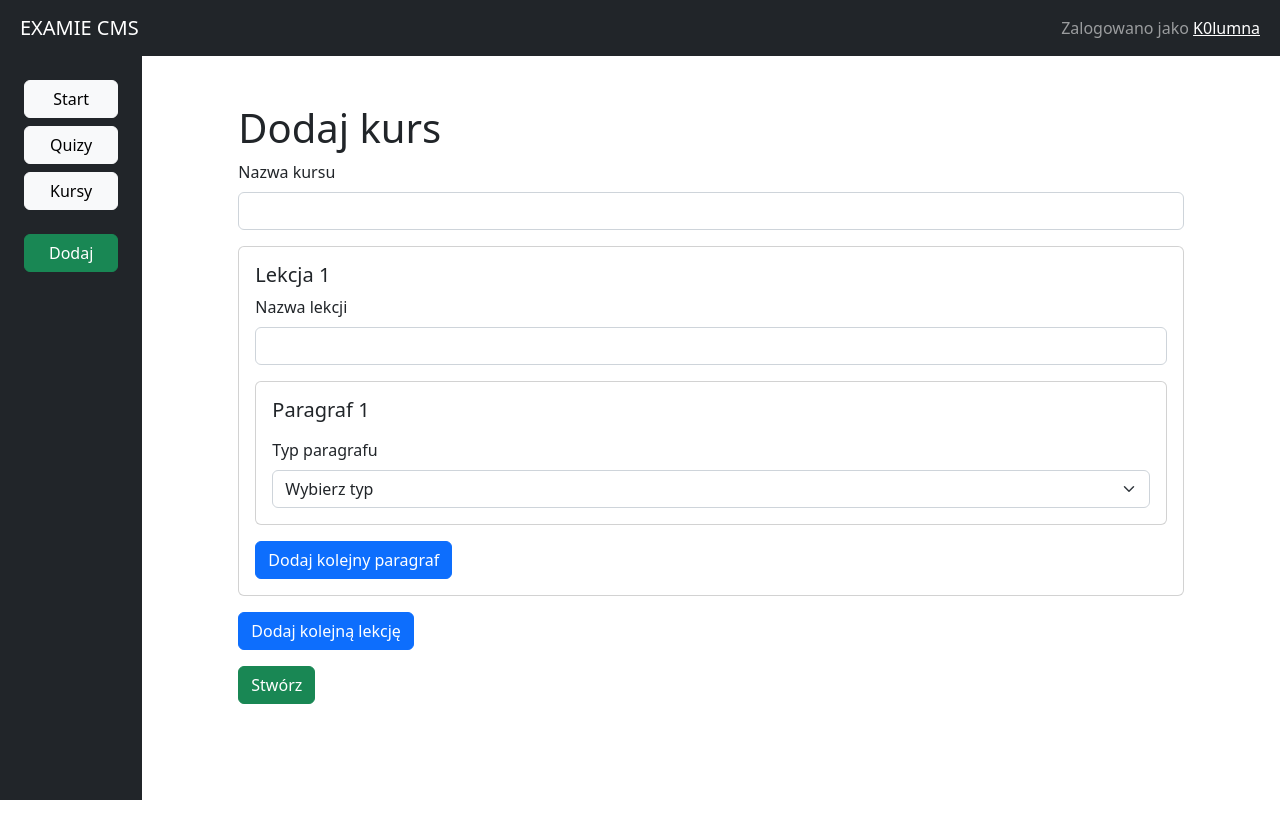
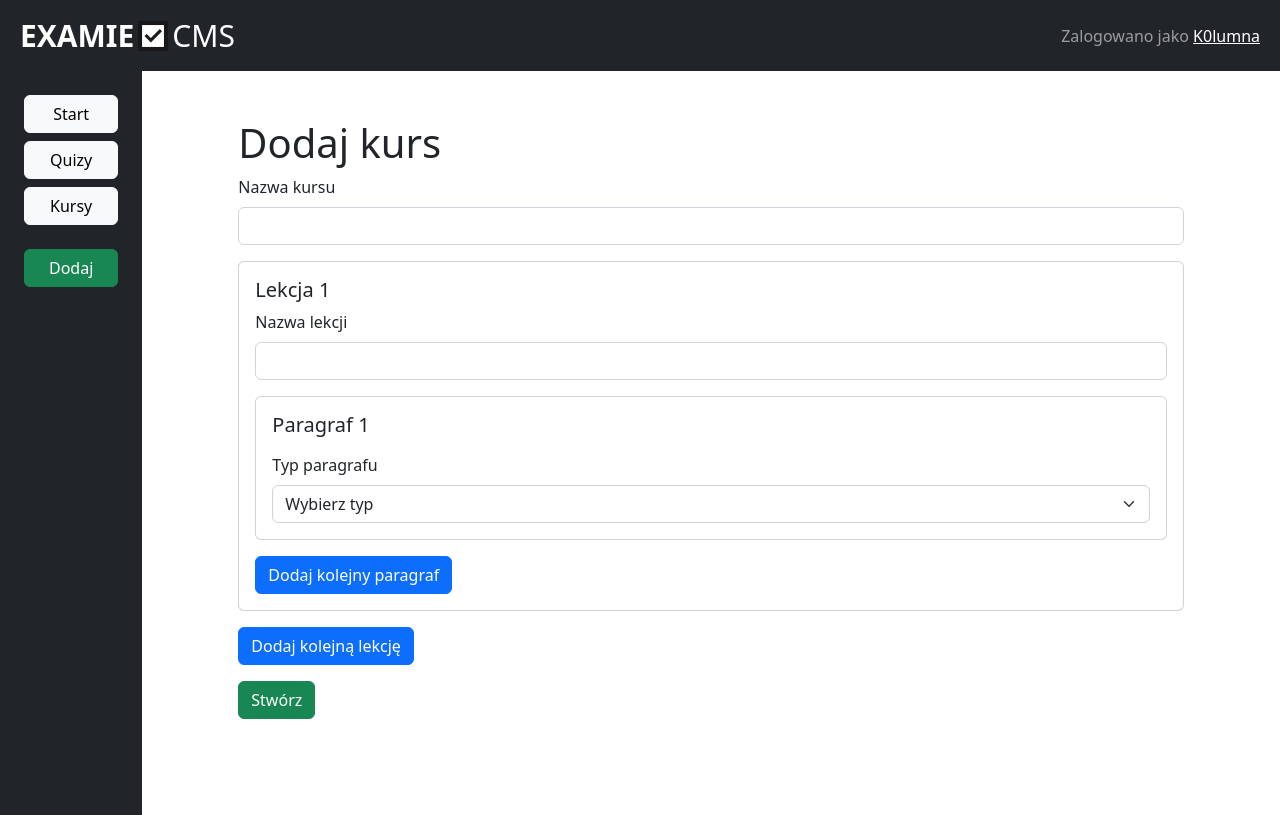
Before and after one commit to Kolumna/JaniecCMS, a React (Vite) app: page /courses/add in a window 1280 px wide. Built offline with nearby package versions, Linux system fonts and the light colour scheme.

Commit message:
header fixes

```diff
--- a/src/components/layout/Header.jsx
+++ b/src/components/layout/Header.jsx
@@ -1,11 +1,18 @@
 import { Link } from "react-router-dom";
+import logo from "../../assets/logoIcon.svg";
 
 function Header() {
   return (
-    <nav className="navbar bg-body-tertiary navbar-dark bg-dark p-2" >
+    <nav className="navbar bg-body-tertiary navbar-dark bg-dark p-2">
       <div className="container-fluid">
-        <Link to="/" className="navbar-brand">EXAMIE CMS</Link>
-        <span className="navbar-text">Zalogowano jako <Link to="#">K0lumna</Link></span>
+        <Link to="/" className="navbar-brand d-flex align-items-center gap-1">
+          <span style={{ fontWeight: 700, fontSize: 30 }}>EXAMIE</span>
+          <img src={logo} width={30} />
+          <span style={{ fontWeight: 200, fontSize: 30 }}>CMS</span>
+        </Link>
+        <span className="navbar-text">
+          Zalogowano jako <Link to="#">K0lumna</Link>
+        </span>
       </div>
     </nav>
   );
--- a/src/pages/quizy/Quizy.jsx
+++ b/src/pages/quizy/Quizy.jsx
@@ -28,7 +28,7 @@ function Quizy() {
   }, []);
 
   return (
-    <section className="">
+    <section>
       {loading ? (
         <div className="spinner-border" role="status">
           <span className="visually-hidden">Loading...</span>
@@ -59,6 +59,7 @@ function Quizy() {
           <table className="table text-start">
             <thead>
               <tr>
+                <th scope="col">Id</th>
                 <th scope="col">Nazwa</th>
                 <th scope="col">Ilość odpowiedzi</th>
               </tr>
@@ -66,6 +67,7 @@ function Quizy() {
             <tbody>
               {quizy.map((quiz) => (
                 <tr key={quiz._id}>
+                  <td>{quiz._id}</td>
                   <td>
                     {quiz.title}{" "}
                     {quiz.img && (
```
